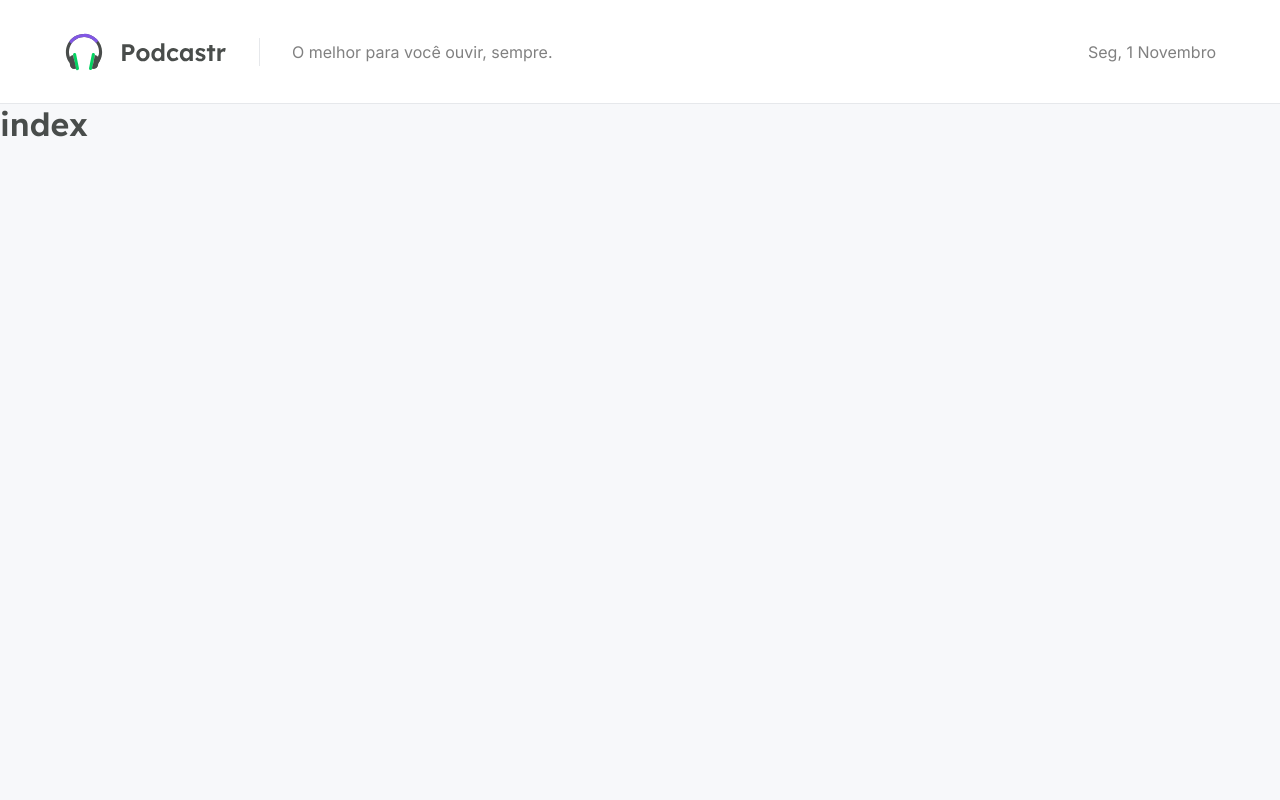
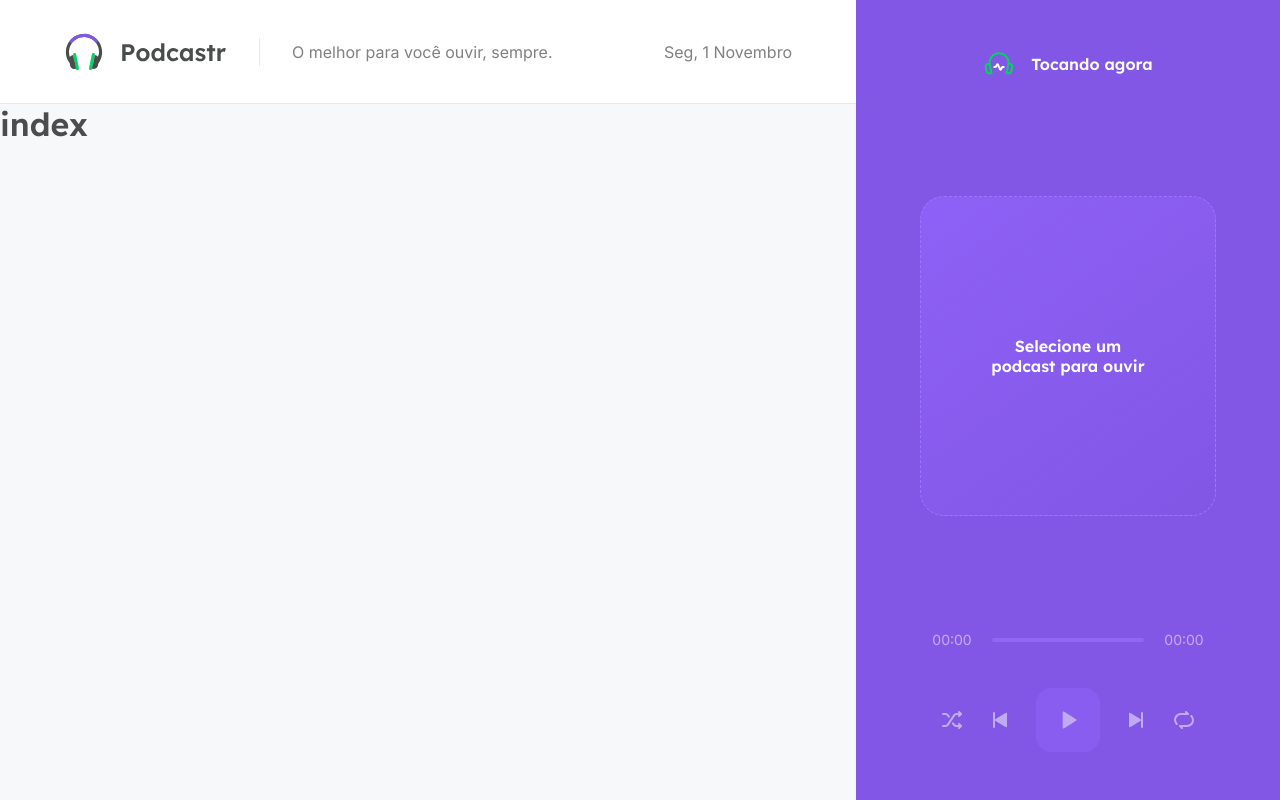
Before and after one commit to vhal9/PodCastr, a Next.js app: page / in a window 1280 px wide. Built offline with nearby package versions, Linux system fonts and the light colour scheme.

Commit message:
adiciona player estático

```diff
--- /dev/null
+++ b/src/components/Player/index.tsx
@@ -0,0 +1,46 @@
+import styles from './styles.module.scss';
+
+export function Player() {
+
+    return(
+        <div className={styles.playerContainer}>
+            <header>
+                <img src="/playing.svg" alt="Tocando agora" />
+                <strong>Tocando agora</strong>
+            </header>
+
+            <div className={styles.emptyPlayer}>
+                <strong>Selecione um podcast para ouvir</strong>
+            </div>
+
+            <footer className={styles.empty}>
+                <div className={styles.progress}>
+                    <span>00:00</span>
+                    <div className={styles.slider}>
+                        <div className={styles.emptySlider} />
+                    </div>
+
+                    <span>00:00</span>
+                </div>
+
+                <div className={styles.buttons}>
+                    <button type="button">
+                        <img src="/shuffle.svg" alt="Embaralhar" />
+                    </button>
+                    <button type="button">
+                        <img src="/play-previous.svg" alt="Tocar anterior" />
+                    </button>
+                    <button type="button" className={styles.playButton}>
+                        <img src="/play.svg" alt="Tocar" />
+                    </button>
+                    <button type="button" >
+                        <img src="/play-next.svg" alt="Tocar próxima" />
+                    </button>
+                    <button type="button" >
+                        <img src="/repeat.svg" alt="Repetir" />
+                    </button>
+                </div>
+            </footer>
+        </div>
+    );
+}
--- /dev/null
+++ b/src/components/Player/styles.module.scss
@@ -0,0 +1,92 @@
+.playerContainer {
+    padding: 3rem 4rem;
+    width: 26.5rem;
+    height: 100vh;
+
+    background: var(--purple-500);
+    color: var(--white);
+
+    display: flex;
+    flex-direction: column;
+    align-items: center;
+    justify-content: space-between;
+
+    header {
+        display: flex;
+        align-items: center;
+        gap: 1rem;
+    }
+
+    strong {
+        font-family: Lexend, sans-serif;
+        font-weight: 600;
+    }
+
+    footer {
+        align-self: stretch;
+
+        &.empty {
+            opacity: 0.5;
+        }
+    }
+}
+
+.emptyPlayer {
+    width: 100%;
+    height: 20rem;
+    border: 1.5px dashed var(--purple-300);
+    border-radius: 1.5rem;
+    background: linear-gradient(143.8deg, rgba(145, 100, 250, 0.8) 0%, rgba(0,0,0,0) 100%);
+
+    padding: 4rem;
+    text-align: center;
+
+    display: flex;
+    align-items: center;
+    justify-content: center;
+
+}
+
+.progress {
+    display: flex;
+    align-items: center;
+    gap: 0.5rem;
+    font-size: 0.875rem;
+
+    span {
+        display: inline-block;
+        width: 4rem;
+        text-align: center;
+    }
+
+    .slider{
+        flex: 1;
+        .emptySlider {
+            width: 100%;
+            height: 4px;
+            background: var(--purple-300);
+            border-radius: 2px;
+        }
+    }
+}
+
+.buttons {
+    display: flex;
+    align-items: center;
+    justify-content: center;
+    margin-top: 2.5rem;
+    gap: 1.5rem;
+
+    button {
+        background: transparent;
+        border: 0;
+        font-size: 0;
+
+        &.playButton {
+            width: 4rem;
+            height: 4rem;
+            border-radius: 1rem;
+            background: var(--purple-400);
+        }
+    }
+}
--- a/src/pages/_app.tsx
+++ b/src/pages/_app.tsx
@@ -1,11 +1,19 @@
+import '../styles/global.scss'
+
 import { Header } from '../components/Header'
-import '../styles/global.scss'
+import { Player } from '../components/Player';
+
+import styles from '../styles/app.module.scss';
+
 
 function MyApp({ Component, pageProps }) {
   return (
-    <div>
-      <Header />
-      <Component {...pageProps} />
+    <div className={styles.wrapper}>
+      <main>
+        <Header />
+        <Component {...pageProps} />
+      </main>
+      <Player />
     </div>
   )
 }
--- /dev/null
+++ b/src/styles/app.module.scss
@@ -0,0 +1,7 @@
+.wrapper {
+    display: flex;
+
+    main {
+        flex: 1;
+    }
+}
```
